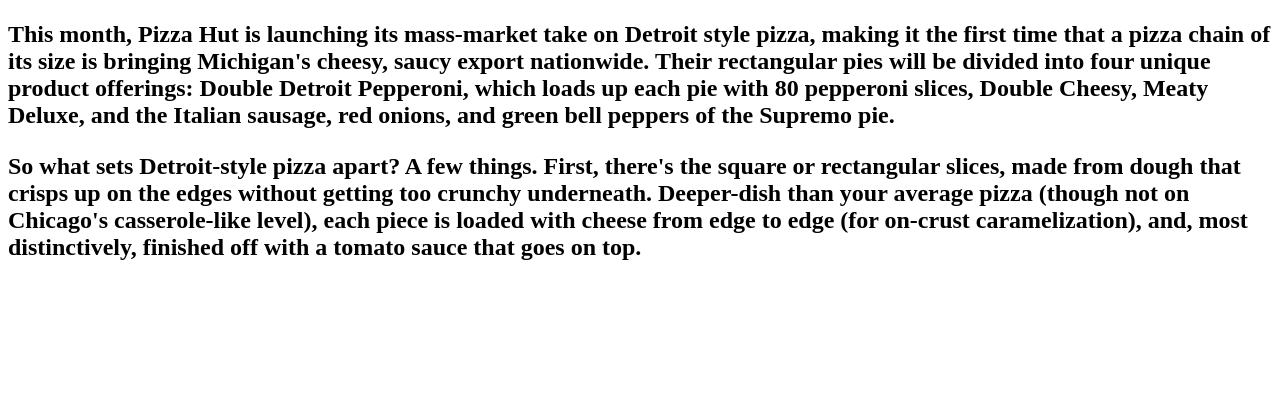
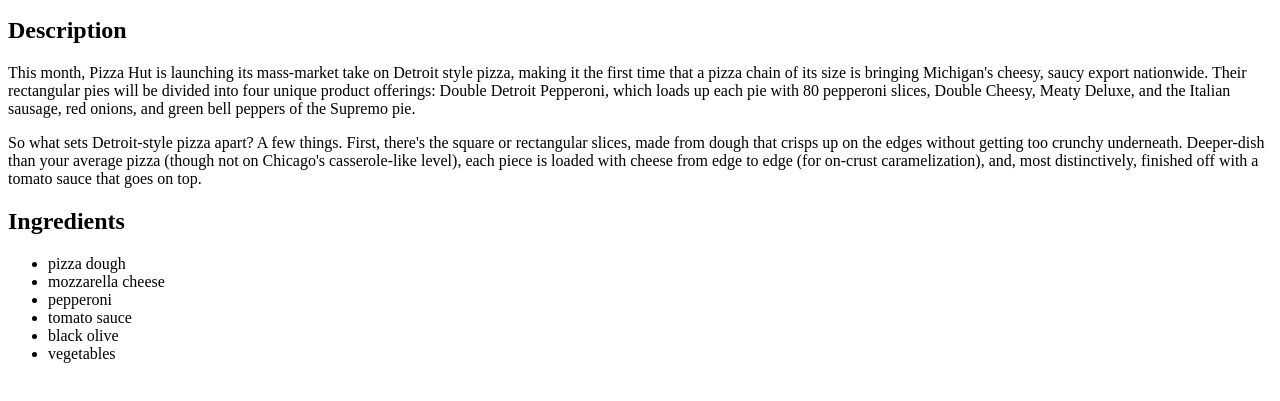
Before and after one commit to SB7korea/odin-recipes, a plain HTML site: page recipes/pizza.html in a window 1280 px wide. Shown: the part 101-502 px from the top of the page. Drawn offline with Linux system fonts and the light colour scheme.

Commit message:
Add ingredients

```diff
--- a/recipes/pizza.html
+++ b/recipes/pizza.html
@@ -7,25 +7,32 @@
   <body>
     <h1>Pizza Recipes</h1>
     <img src="../images/pizza.png" alt="pizza" />
-    <h2>
+    <h2>Description</h2>
     <p>
       This month, Pizza Hut is launching its mass-market take on Detroit style
-        pizza, making it the first time that a pizza chain of its size is
-        bringing Michigan's cheesy, saucy export nationwide. Their rectangular
-        pies will be divided into four unique product offerings: Double Detroit
-        Pepperoni, which loads up each pie with 80 pepperoni slices, Double
-        Cheesy, Meaty Deluxe, and the Italian sausage, red onions, and green
-        bell peppers of the Supremo pie.
+      pizza, making it the first time that a pizza chain of its size is bringing
+      Michigan's cheesy, saucy export nationwide. Their rectangular pies will be
+      divided into four unique product offerings: Double Detroit Pepperoni,
+      which loads up each pie with 80 pepperoni slices, Double Cheesy, Meaty
+      Deluxe, and the Italian sausage, red onions, and green bell peppers of the
+      Supremo pie.
     </p>
     <p>
       So what sets Detroit-style pizza apart? A few things. First, there's the
-        square or rectangular slices, made from dough that crisps up on the
-        edges without getting too crunchy underneath. Deeper-dish than your
-        average pizza (though not on Chicago's casserole-like level), each piece
-        is loaded with cheese from edge to edge (for on-crust caramelization),
-        and, most distinctively, finished off with a tomato sauce that goes on
-        top.
+      square or rectangular slices, made from dough that crisps up on the edges
+      without getting too crunchy underneath. Deeper-dish than your average
+      pizza (though not on Chicago's casserole-like level), each piece is loaded
+      with cheese from edge to edge (for on-crust caramelization), and, most
+      distinctively, finished off with a tomato sauce that goes on top.
     </p>
-    </h2>
+    <h2>Ingredients</h2>
+    <ul>
+      <li>pizza dough</li>
+      <li>mozzarella cheese</li>
+      <li>pepperoni</li>
+      <li>tomato sauce</li>
+      <li>black olive</li>
+      <li>vegetables</li>
+    </ul>
   </body>
 </html>
```
Also changed, not shown: recipes/hamburger.html (+17 -10 lines). Lines whose indentation alone changed are shown as unchanged.
